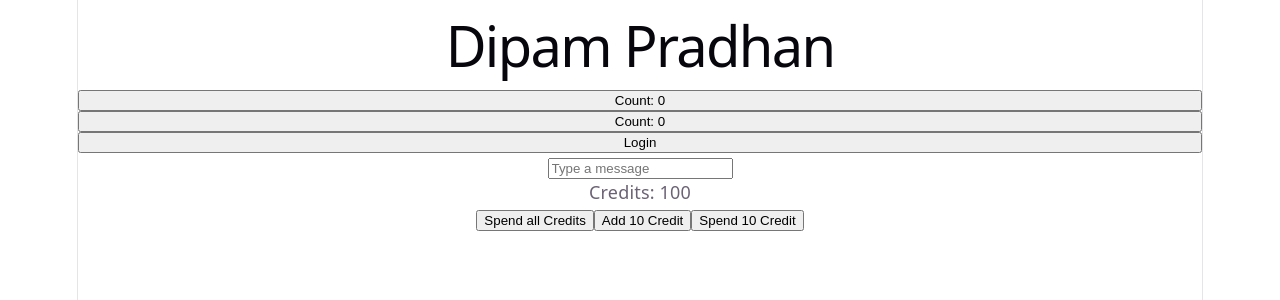
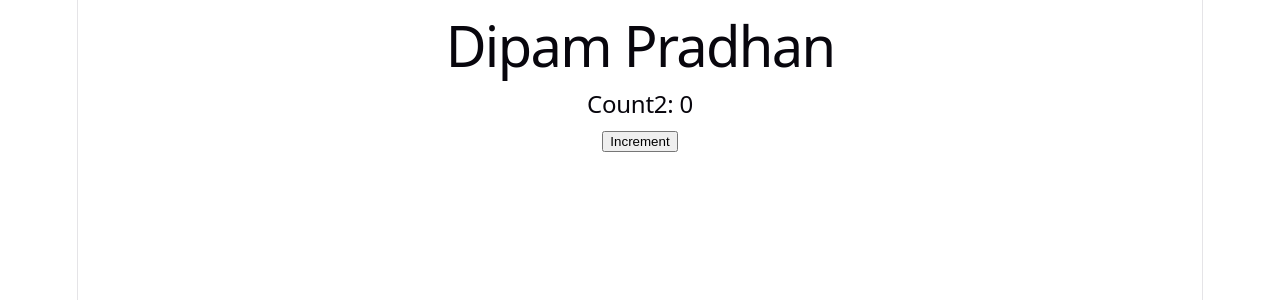
Before and after one commit to DipamPradhan/react19, a React (Vite) app in the folder STATE-DEMO/: page / in a window 1280 px wide. Shown: the top 300 px of the page. Built offline with nearby package versions, Linux system fonts and the light colour scheme.

Commit message:
Previous State and setState in more usage

```diff
--- a/STATE-DEMO/src/App.jsx
+++ b/STATE-DEMO/src/App.jsx
@@ -1,15 +1,19 @@
 import './App.css'
 import { Counter } from './Counter'
 import { LoginCard } from './LoginCard'
+import { PrevStateCounter } from './PrevStateCounter'
+import { SimpleCounter } from './SimpleCounter'
 import { UserDashboard } from './UserDashboard'
 function App() {
   return (
     <>
     <h1>Dipam Pradhan</h1>
-    <Counter/>
+    {/* <Counter/>
     <Counter/>
     <LoginCard/>
     <UserDashboard isPremium={true}/>
+    <SimpleCounter /> */}
+    <PrevStateCounter />
     </>
   )
 }
--- /dev/null
+++ b/STATE-DEMO/src/PrevStateCounter.jsx
@@ -0,0 +1,29 @@
+import { useState } from "react";
+
+export const PrevStateCounter = () => {
+  const [count, setCount] = useState(0);
+  console.log("Simple Rendere, count: ", count);
+  const handleClick = () => {
+    setCount((prev) => {
+      console.log("prev count+1: ", prev);
+      return prev + 1;
+    });
+
+    setCount((prev) => {
+      console.log("prev count+5: ", prev);
+      return prev + 5;
+    });
+
+    setCount((prev) => {
+      console.log("prev count+10: ", prev);
+      return prev + 10;
+    });
+    console.log("Count+10: ", count);
+  };
+  return (
+    <div>
+      <h2>Count2: {count}</h2>
+      <button onClick={handleClick}>Increment</button>
+    </div>
+  );
+};
--- /dev/null
+++ b/STATE-DEMO/src/SimpleCounter.jsx
@@ -0,0 +1,21 @@
+import { useState } from "react";
+
+export const SimpleCounter = () =>{
+    const [count, setCount] = useState(0);
+    console.log("Simple Rendere, count: ",count)
+    const handleClick = () =>{
+        console.log("Before count: ",count);
+        setCount(count+1);
+        console.log("After count: ",count);
+
+        setTimeout(()=>{
+            console.log("After 2 seconds, count: ",count)
+        },2000)
+    }
+    return(
+        <div>
+            <h2>Count2: {count}</h2>
+            <button onClick={handleClick}>Increment</button>
+        </div>
+    )
+}
```
